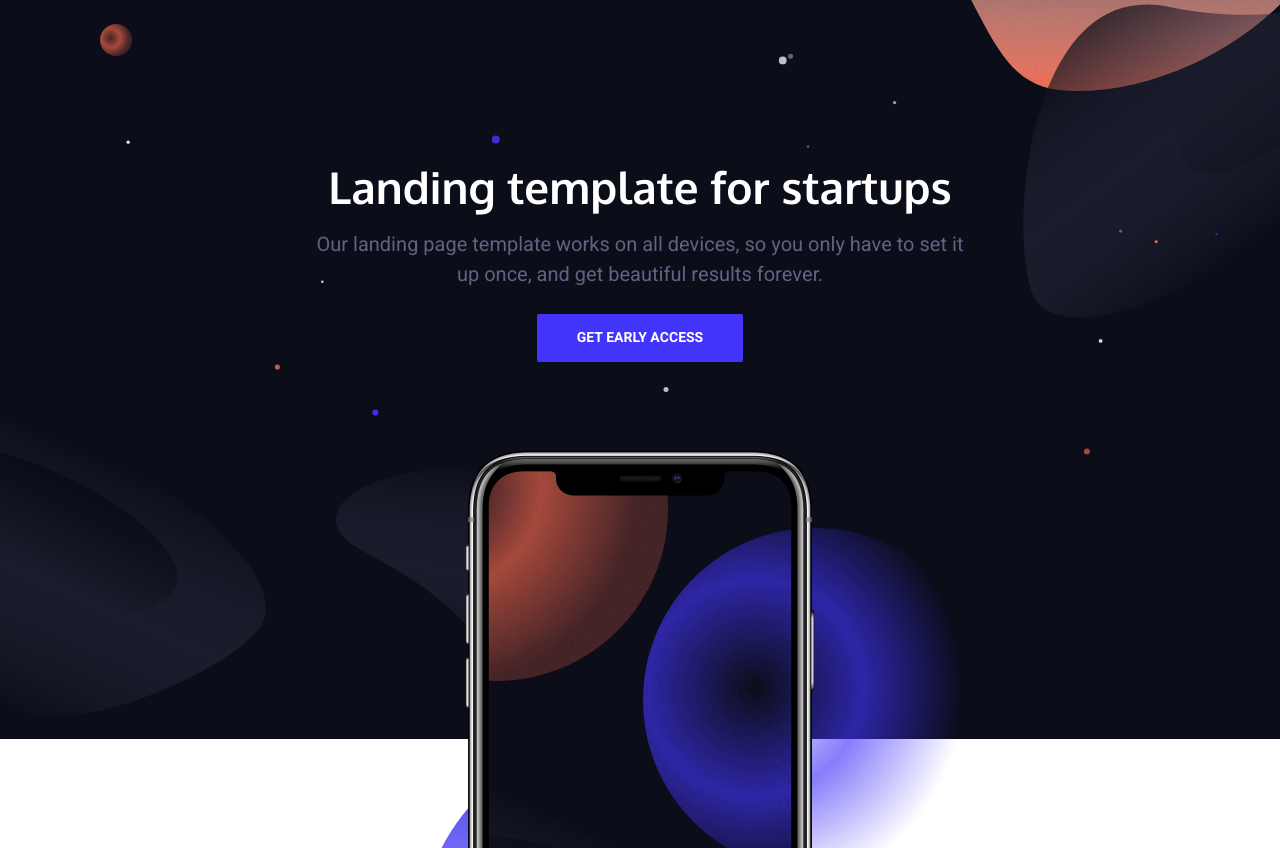
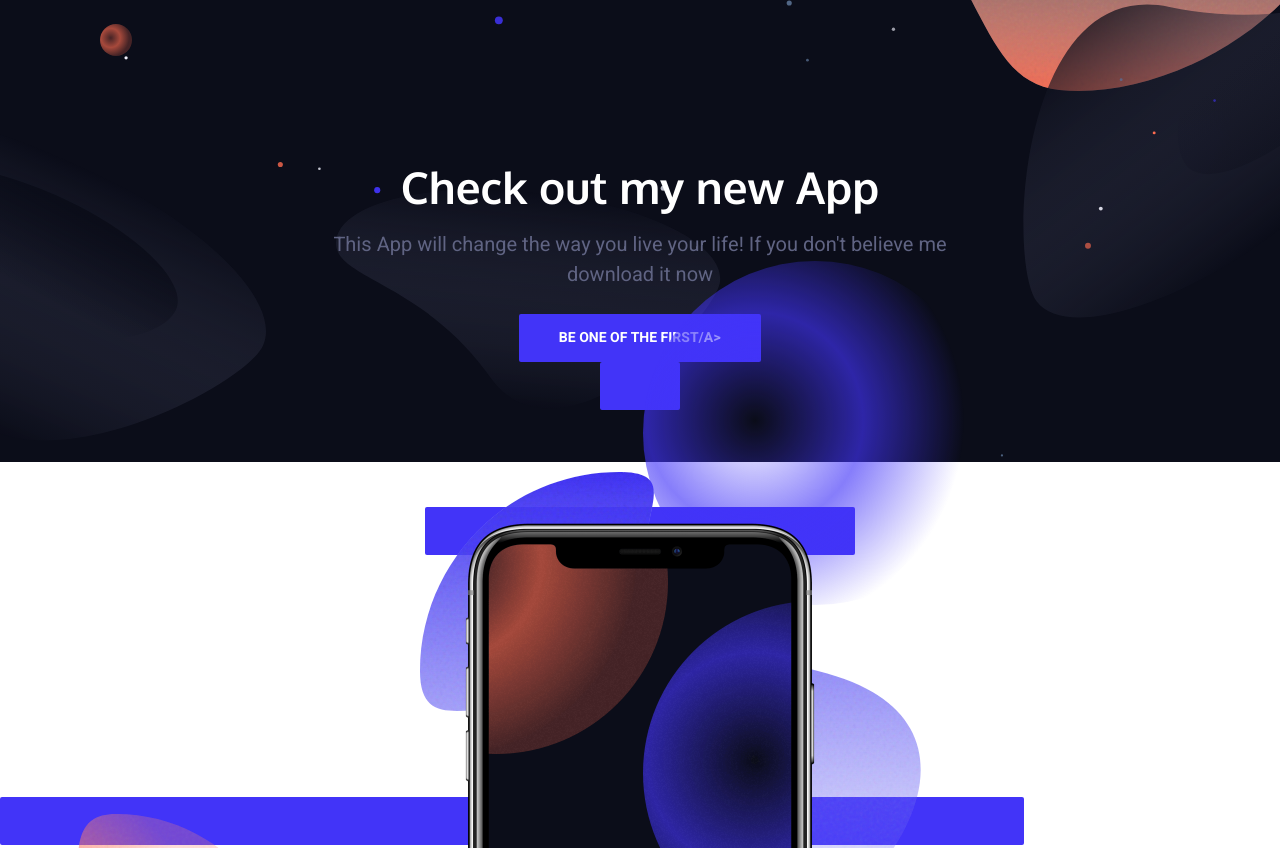
Before and after one commit to TimBoRob96/TimBoRob96.github.io, a plain HTML site: page index.html in a window 1280 px wide. Shown: the top 848 px of the page. Drawn offline with nearby package versions, Linux system fonts and the light colour scheme.

Commit message:
Update index.html

```diff
--- a/index.html
+++ b/index.html
@@ -4,7 +4,7 @@
     <meta charset="utf-8">
     <meta http-equiv="X-UA-Compatible" content="IE=edge">
     <meta name="viewport" content="width=device-width, initial-scale=1">
-    <title>Venus Template</title>
+    <title>Tim's New App!</title>
     <link href="https://fonts.googleapis.com/css?family=Heebo:400,700|Oxygen:700" rel="stylesheet">
     <link rel="stylesheet" href="dist/css/style.css">
     <script src="https://unpkg.com/scrollreveal@4.0.5/dist/scrollreveal.min.js"></script>
@@ -34,10 +34,10 @@
                 <div class="container-sm">
                     <div class="hero-inner">
 						<div class="hero-copy">
-	                        <h1 class="hero-title mt-0">Landing template for startups</h1>
-	                        <p class="hero-paragraph">Our landing page template works on all devices, so you only have to set it up once, and get beautiful results forever.</p>
+	                        <h1 class="hero-title mt-0">Check out my new App</h1>
+	                        <p class="hero-paragraph">This App will change the way you live your life! If you don't believe me download it now</p>
 	                        <div class="hero-cta">
-								<a class="button button-primary button-wide-mobile" href="#">Get early access</a>
+								<a class="button button-primary button-wide-mobile" href="#">Be one of the first/a>
 							</div>
 						</div>
 						<div class="mockup-container">
```
